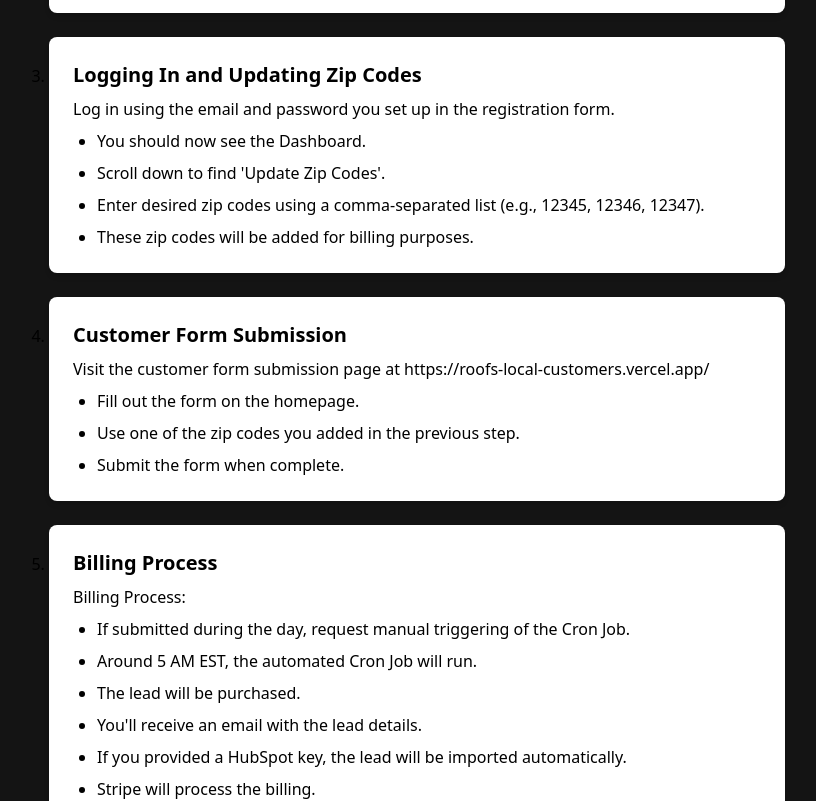
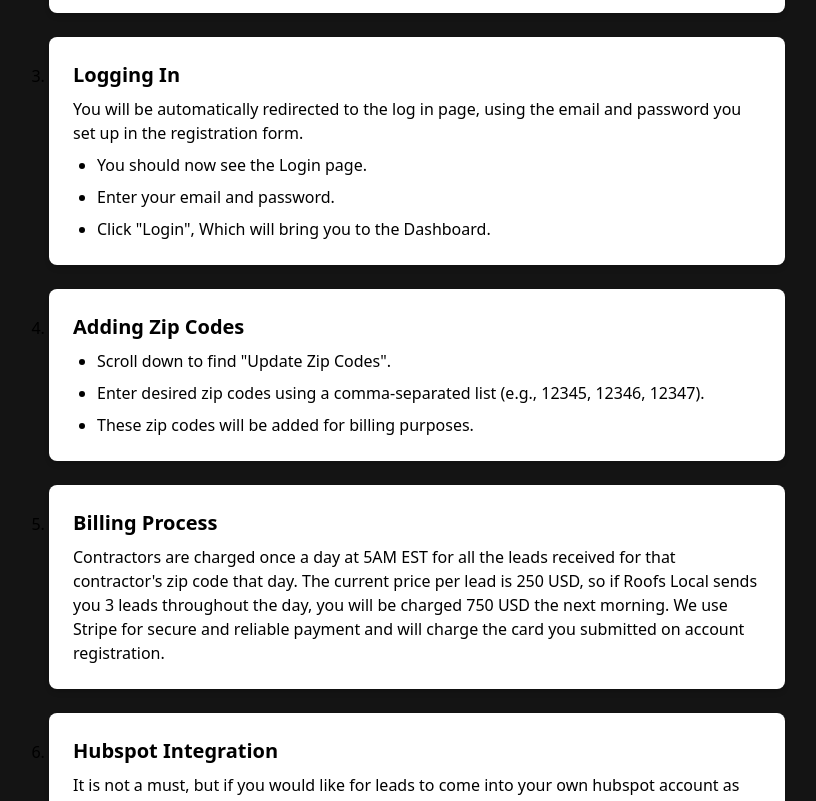
Before and after one commit to Salty-s-Media/RoofsLocal, a Next.js app: page /help in a window 1280 px wide. Shown: the part 640-1441 px from the top of the page, without its empty margins (223-1039 px from the left). Built offline with nearby package versions, Linux system fonts and the light colour scheme.

Commit message:
make help available

```diff
--- a/_components/home/Navbar.tsx
+++ b/_components/home/Navbar.tsx
@@ -72,10 +72,10 @@ export default function Navbar() {
                 Login
               </Link>
               <Link
-                href="/contractor"
-                className="px-4 py-2 text-white text-sm font-semibold rounded-md bg-acc2 hover:bg-acc1 transition duration-200 ease-in-out"
+                href="/help"
+                className="px-4 py-2 text-white text-sm font-semibold rounded-md bg-gray-600 border-2 border-gray-100 hover:bg-gray-800 transition duration-200 ease-in-out"
               >
-                Registration
+                Help Guide
               </Link>
             </>
           )}
--- a/_components/home/contractor/HowToKey.tsx
+++ b/_components/home/contractor/HowToKey.tsx
@@ -1,7 +1,7 @@
 export default function HowToKey() {
   return (
     <div className="flex flex-col mt-4 mb-4">
-      <h2 className="text-2xl mb-2 font-semibold text-white">
+      <h2 className="text-2xl mb-2 font-semibold">
         Watch this short tutorial on how to get your Hubspot API key.
       </h2>
       <p className="max-w-md">
--- a/src/pages/help.tsx
+++ b/src/pages/help.tsx
@@ -1,4 +1,5 @@
 import Link from "next/link";
+import HowToKey from "../../_components/home/contractor/HowToKey";
 
 export default function HelpPage() {
   return (
@@ -35,7 +36,7 @@ export default function HelpPage() {
               >
                 https://www.roofslocal.app/
               </a>{" "}
-              and click the 'Register' button on the homepage.
+              and click the &quot;Register&quot; button on the homepage.
             </p>
             <ul className="list-disc pl-6 space-y-2">
               <li>Fill out the registration form.</li>
@@ -43,15 +44,14 @@ export default function HelpPage() {
                 You have the option to provide the HubSpot API Key for
                 auto-import (optional).
               </li>
-              <li>Click 'Submit' when complete.</li>
+              <li>Click &quot;Submit&quot; when complete.</li>
             </ul>
           </li>
 
           <li className="bg-white rounded-lg shadow-md p-6">
             <h3 className="text-xl font-semibold mb-2">Payment Information</h3>
             <p className="mb-2">
-              Enter your card information and billing details on the next
-              screen.
+              Enter your card information and billing details on this screen.
             </p>
             <ul className="list-disc pl-6 space-y-2">
               <li>Submit these payment details.</li>
@@ -59,16 +59,24 @@ export default function HelpPage() {
           </li>
 
           <li className="bg-white rounded-lg shadow-md p-6">
-            <h3 className="text-xl font-semibold mb-2">
-              Logging In and Updating Zip Codes
-            </h3>
+            <h3 className="text-xl font-semibold mb-2">Logging In</h3>
             <p className="mb-2">
-              Log in using the email and password you set up in the registration
-              form.
+              You will be automatically redirected to the log in page, using the
+              email and password you set up in the registration form.
             </p>
             <ul className="list-disc pl-6 space-y-2">
-              <li>You should now see the Dashboard.</li>
-              <li>Scroll down to find 'Update Zip Codes'.</li>
+              <li>You should now see the Login page.</li>
+              <li>Enter your email and password.</li>
+              <li>
+                Click &quot;Login&quot;, Which will bring you to the Dashboard.
+              </li>
+            </ul>
+          </li>
+
+          <li className="bg-white rounded-lg shadow-md p-6">
+            <h3 className="text-xl font-semibold mb-2">Adding Zip Codes</h3>
+            <ul className="list-disc pl-6 space-y-2">
+              <li>Scroll down to find &quot;Update Zip Codes&quot;.</li>
               <li>
                 Enter desired zip codes using a comma-separated list (e.g.,
                 12345, 12346, 12347).
@@ -78,43 +86,31 @@ export default function HelpPage() {
           </li>
 
           <li className="bg-white rounded-lg shadow-md p-6">
-            <h3 className="text-xl font-semibold mb-2">
-              Customer Form Submission
-            </h3>
-            <p className="mb-2">
-              Visit the customer form submission page at{" "}
-              <a
-                href="https://roofs-local-customers.vercel.app/"
-                target="_blank"
-                rel="noopener noreferrer"
-              >
-                https://roofs-local-customers.vercel.app/
-              </a>
+            <h3 className="text-xl font-semibold mb-2">Billing Process</h3>
+            <p>
+              Contractors are charged once a day at 5AM EST for all the leads
+              received for that contractor's zip code that day. The current
+              price per lead is 250 USD, so if Roofs Local sends you 3 leads
+              throughout the day, you will be charged 750 USD the next morning.
+              We use Stripe for secure and reliable payment and will charge the
+              card you submitted on account registration.
             </p>
-            <ul className="list-disc pl-6 space-y-2">
-              <li>Fill out the form on the homepage.</li>
-              <li>Use one of the zip codes you added in the previous step.</li>
-              <li>Submit the form when complete.</li>
-            </ul>
           </li>
-
           <li className="bg-white rounded-lg shadow-md p-6">
-            <h3 className="text-xl font-semibold mb-2">Billing Process</h3>
-            <p className="mb-2">Billing Process:</p>
-            <ul className="list-disc pl-6 space-y-2">
-              <li>
-                If submitted during the day, request manual triggering of the
-                Cron Job.
-              </li>
-              <li>Around 5 AM EST, the automated Cron Job will run.</li>
-              <li>The lead will be purchased.</li>
-              <li>You'll receive an email with the lead details.</li>
-              <li>
-                If you provided a HubSpot key, the lead will be imported
-                automatically.
-              </li>
-              <li>Stripe will process the billing.</li>
-            </ul>
+            <h3 className="text-xl font-semibold mb-2">Hubspot Integration</h3>
+            <p>
+              It is not a must, but if you would like for leads to come into
+              your own hubspot account as soon as we get them, Roofs Local needs
+              your Hubspot key to do that. Don't worry, if you follow the
+              directions in the tutorial video on the dashboard, the permissions
+              will be set so that Roofs Local can only create new contacts, it
+              cannot read any data in your Hubspot account such as contacts or
+              companies. If you do not have a Hubspot or have not added your key
+              yet, you can always view your available leads in the Roofs Local
+              dashboard. You will also receive email and text notifications
+              whenever we get a new lead that matches your zip codes.
+            </p>
+            <HowToKey />
           </li>
         </ol>
       </div>
```
